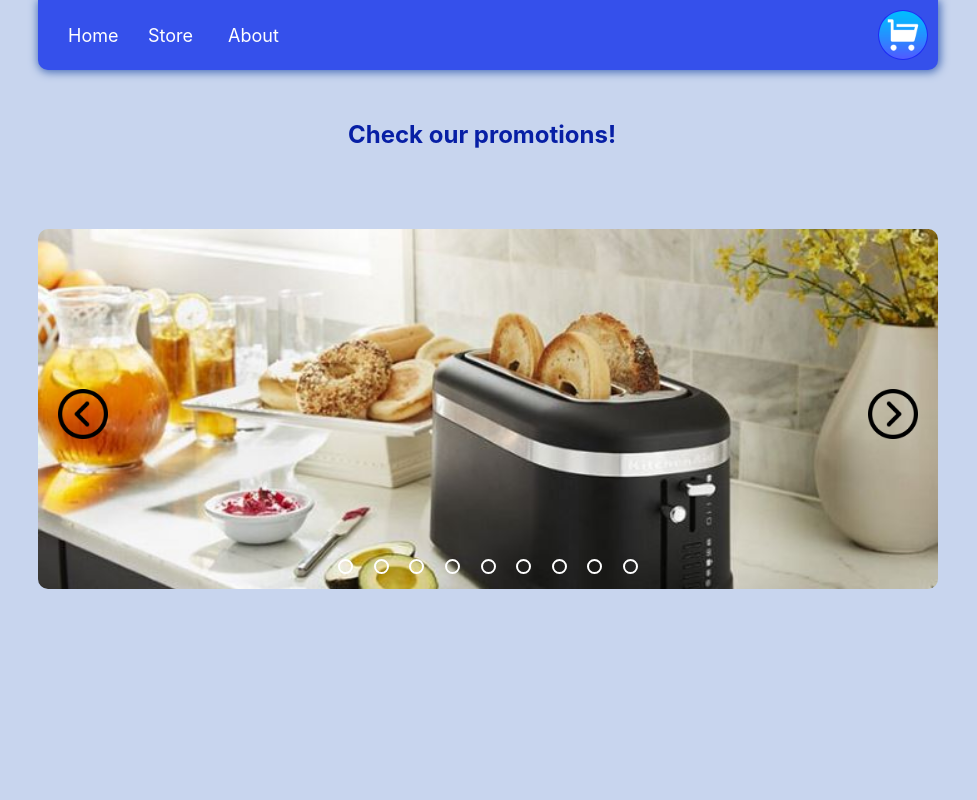
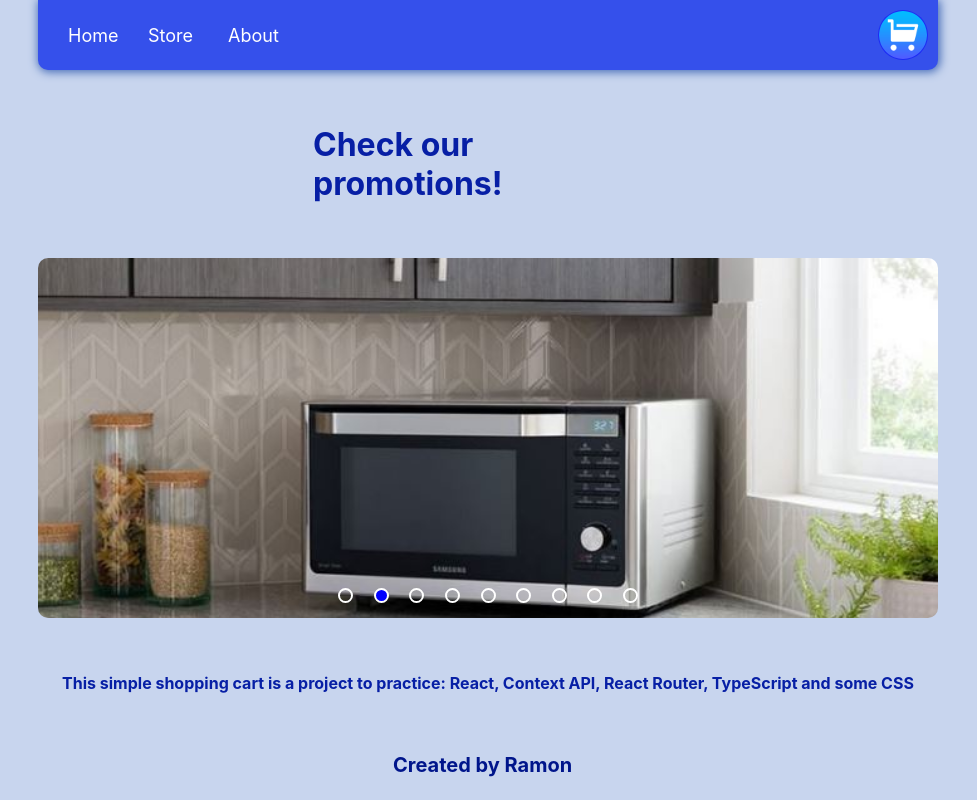
Before and after one commit to RamonMaximiliano/kyle-shopping-cart, a React (Create React App) app: page /#/ in a window 1280 px wide. Shown: the whole page, without its empty margins (152-1129 px from the left). Built offline with nearby package versions, Linux system fonts and the light colour scheme.

Commit message:
Finished!

```diff
--- a/src/pages/Home/Home.tsx
+++ b/src/pages/Home/Home.tsx
@@ -1,17 +1,28 @@
-import left from '../../images/previous.png'
-import right from '../../images/next.png'
+import './styles.css'
+import { useEffect, useState } from 'react'
 
-import './styles.css'
+export function Home() {
+    let [timer, setTimer] = useState<number>(0)
+
+    useEffect(
+        ()=> {
+            setTimeout(()=>{
+                if (timer < 7200){
+                setTimer(timer += 900)}
+                else {
+                    setTimer(0)}
+           }, 4000)
+        }
+    )
 
 
-export function Home() {
     return (
         <>
             <div className="home-title">
-                <h2>Check our promotions!</h2>
+                <h1>Check our promotions!</h1>
             </div>
             <div className="slide-area">
-                <div className="slide-images">
+                <div className="slide-images"  style={{ marginLeft: `-${timer}px` }} >
                     <div>
                         <div className="torradeira"></div>
                     </div>
@@ -40,41 +51,23 @@ export function Home() {
                         <div className="tv"></div>
                     </div>
                 </div>
-                <div className="buttons">
-                    <div>
-                        <div className="left"  style={{ backgroundImage: `url(${left})` }}></div>
-                    </div>
-                    <div>
-                        <div className="right" style={{ backgroundImage: `url(${right})` }}></div>
-                    </div>
-                </div>
 
                 <div className="radios">
-                    <div className="radio-button"></div>
-                    <div className="radio-button"></div>
-                    <div className="radio-button"></div>
-                    <div className="radio-button"></div>
-                    <div className="radio-button"></div>
-                    <div className="radio-button"></div>
-                    <div className="radio-button"></div>
-                    <div className="radio-button"></div>
-                    <div className="radio-button"></div>
+                     <div className="radio-button" style={{ backgroundColor: `${timer == 0 ? "blue" : "transparent"}`}}></div>
+                     <div className="radio-button" style={{ backgroundColor: `${timer == 900 ? "blue" : "transparent"}`}}></div>
+                     <div className="radio-button" style={{ backgroundColor: `${timer == 1800 ? "blue" : "transparent"}`}}></div>
+                     <div className="radio-button" style={{ backgroundColor: `${timer == 2700 ? "blue" : "transparent"}`}}></div>
+                     <div className="radio-button" style={{ backgroundColor: `${timer == 3600 ? "blue" : "transparent"}`}}></div>
+                     <div className="radio-button" style={{ backgroundColor: `${timer == 4500 ? "blue" : "transparent"}`}}></div>
+                     <div className="radio-button" style={{ backgroundColor: `${timer == 5400 ? "blue" : "transparent"}`}}></div>
+                     <div className="radio-button" style={{ backgroundColor: `${timer == 6300 ? "blue" : "transparent"}`}}></div>
+                     <div className="radio-button" style={{ backgroundColor: `${timer == 7200 ? "blue" : "transparent"}`}}></div>
                 </div>
             </div>
+
+            <p className="home-text">This simple shopping cart is a project to practice: React, Context API, React Router, TypeScript and some CSS</p>
+            <h1 className="Ramon">Created by Ramon</h1>
+
         </>
     )
 }
-
-
-/*
-
-https://www.youtube.com/watch?v=XHfOyhkdlgc&ab_channel=OpenSource
-
-
-https://www.youtube.com/watch?v=0wvrlOyGlq0&ab_channel=CodingSnow
-
-https://www.youtube.com/watch?v=KcdBOoK3Pfw&ab_channel=DevEd
-
-
-
-*/
--- a/src/pages/Home/styles.css
+++ b/src/pages/Home/styles.css
@@ -6,26 +6,48 @@
 
 
 .home-title{
-    width:280px;
+    max-width:360px;
+    word-wrap: normal;
     margin:auto;
     color:rgb(7, 31, 165);
+    padding:5px;
 }
+
+.home-text{
+    color:rgb(7, 31, 165);
+    font-weight: bold;
+    max-width:900px;
+    margin:auto;
+    margin-top:50px;
+    word-wrap: normal;
+    padding:5px;
+    text-align: center;
+}
+
+.Ramon{
+    max-width:200px;
+    margin:auto;
+    font-size: 20px;
+    word-wrap: normal;
+    padding:5px;
+    margin-top:50px;
+    color:rgb(0, 21, 139);
+}
+
 
 .slide-area{
     max-width:900px;
     height:360px;
     overflow:hidden;
     margin:auto;
-    margin-top:80px;
+    margin-top:50px;
     border-radius:10px;
 }
 
-
-/* Trabalhar para mudar o margin left abaixo
- */.slide-images{
+.slide-images{
     display:flex;
     width:5000px;
-    margin-left:0px;
+    transition: all 1s;
 }
 
 .slide-images img{
@@ -57,55 +79,7 @@
 .radio-button:hover{
     background-color:blue;
 }
-
-
 /* RADIOS */
-
-
-/* BUTTONS */
-
-.buttons{
-    width:850px;
-    padding:20px;
-    margin:auto;
-    margin-top:-220px;
-    display:flex;
-    justify-content: space-between;
-    position:absolute;
-    background: none;
-}
-
-.left{
-    position:absolute;
-    width:50px;
-    height:50px;
-    background-size: cover;
-    border:none;
-    background-color: transparent;
-    cursor:pointer;
-}
-
-.left:hover{
-    transform: scale(1.1);
-    transition: all 0.1s ease-in;
-}
-
-.right{
-    position:absolute;
-    width:50px;
-    height:50px;
-    background-size: cover;
-    border:none;
-    background-color: transparent;
-    cursor:pointer;
-}
-
-.right:hover{
-    transform: scale(1.1);
-    transition: all 0.1s ease-in;
-}
-/* BUTTONS */
-
 
 /* SLIDE ITEMS */
 .torradeira{
```
Also changed, not shown: src/images/next.png (deleted), src/images/previous.png (deleted).
